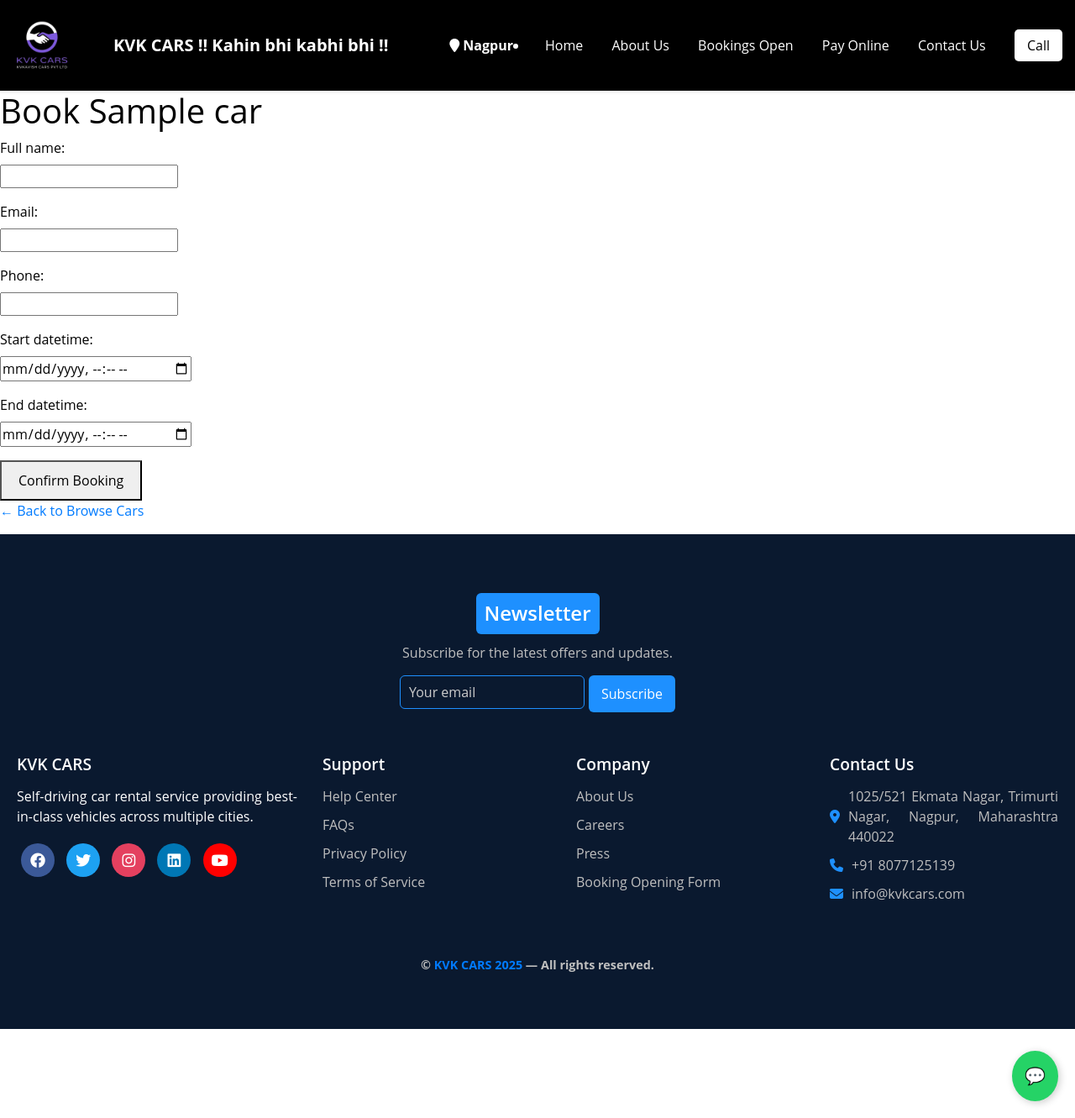
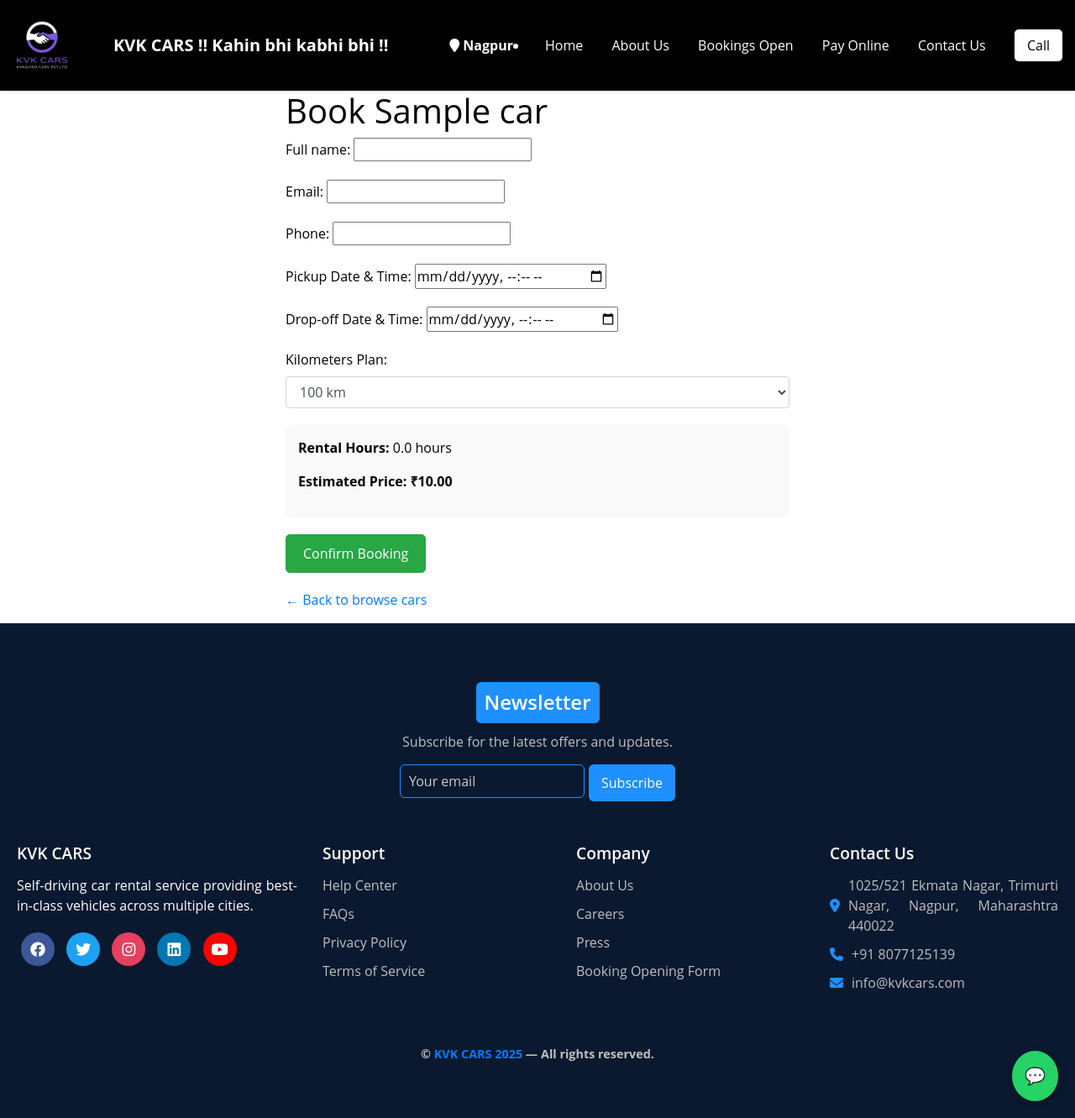
Before and after one commit to nehal2244/kvk_cars, a Django app: page /cars/book/1/ in a window 1280 px wide. Shown: the whole page at 84% size. Run offline with Django 5.2, Linux system fonts and the light colour scheme; tables that the repository leaves empty hold one stand-in row (values such as "Sample post"); some libraries are stand-ins or nearby versions.

Commit message:
Updated Django project

```diff
--- a/car_rental/views.py
+++ b/car_rental/views.py
@@ -143,47 +143,55 @@
 def car_book(request, pk):
     car = get_object_or_404(Car, pk=pk)
 
-    # Get query parameters from URL
+    # Get parameters from GET request
     start_date = request.GET.get('start_date')
+    start_time = request.GET.get('start_time') or "10:00 AM"
     end_date = request.GET.get('end_date')
-    hours = request.GET.get('hours') or "0"
-    kms = request.GET.get('kms') or "0"
-    price = request.GET.get('price') or "0"
+    end_time = request.GET.get('end_time') or "10:00 AM"
+    kms = request.GET.get('kms') or "100km"
+
+    # Parse datetime and calculate hours
+    hours_float = 0.0
+    try:
+        start_datetime = make_aware(datetime.strptime(f"{start_date} {start_time}", "%Y-%m-%d %I:%M %p"))
+        end_datetime = make_aware(datetime.strptime(f"{end_date} {end_time}", "%Y-%m-%d %I:%M %p"))
+        hours_float = round((end_datetime - start_datetime).total_seconds() / 3600, 2)
+    except:
+        start_datetime = None
+        end_datetime = None
+
+    # Calculate all price tiers
+    try:
+        price = float(car.calculate_price(hours_float, kms))
+    except:
+        price = 0.0
 
     try:
-        hours = float(hours)
-        kms = float(kms)
-        price = float(price)
-    except ValueError:
-        hours = kms = price = 0
+        price_100 = round(car.calculate_price(hours_float, '100km'), 2)
+        price_200 = round(car.calculate_price(hours_float, '200km'), 2)
+        price_300 = round(car.calculate_price(hours_float, '300km'), 2)
+        price_unlimited = round(car.calculate_price(hours_float, 'unlimited'), 2)
+    except:
+        price_100 = price_200 = price_300 = price_unlimited = 0.0
 
-    # Try converting dates to datetime objects
-    start_datetime = end_datetime = None
-    try:
-        if start_date:
-            start_datetime = make_aware(datetime.strptime(start_date + " 10:00 AM", "%Y-%m-%d %I:%M %p"))
-        if end_date:
-            end_datetime = make_aware(datetime.strptime(end_date + " 10:00 AM", "%Y-%m-%d %I:%M %p"))
-    except Exception:
-        pass
-
-    # Set initial data for form
+    # Pre-fill form dates
     initial_data = {}
     if start_datetime:
         initial_data['start_datetime'] = start_datetime
     if end_datetime:
         initial_data['end_datetime'] = end_datetime
 
+    # Form handling
     if request.method == 'POST':
         form = BookingForm(request.POST)
         if form.is_valid():
             data = form.cleaned_data
-
             if data['end_datetime'] <= data['start_datetime']:
                 form.add_error('end_datetime', 'End datetime must be after start datetime.')
-            elif data['start_datetime'] < datetime.now().astimezone():
+            elif data['start_datetime'] < timezone.now():
                 form.add_error('start_datetime', 'Start datetime cannot be in the past.')
             else:
+                # Create booking object
                 booking = Booking.objects.create(
                     car=car,
                     start_datetime=data['start_datetime'],
@@ -191,29 +199,34 @@
                     user_email=data['email']
                 )
 
-                # Approval link
+                # Create approval link
                 approval_link = request.build_absolute_uri(
                     reverse('approve_booking', args=[str(booking.approval_token)])
                 )
 
-                # Email content
+                # Email message with full booking details
                 message = (
-                    f"New booking request for {car.name}\n\n"
-                    f"Name: {data['full_name']}\n"
+                    f"🚗 Booking Request: {car.name}\n\n"
+                    f"Full Name: {data['full_name']}\n"
                     f"Email: {data['email']}\n"
-                    f"Phone: {data['phone']}\n"
-                    f"Start: {data['start_datetime']}\n"
-                    f"End: {data['end_datetime']}\n\n"
-                    f"To approve this booking, click:\n{approval_link}"
+                    f"Phone: {data['phone']}\n\n"
+                    f"Pickup Date & Time: {data['start_datetime'].strftime('%d-%m-%Y %H:%M')}\n"
+                    f"Drop-off Date & Time: {data['end_datetime'].strftime('%d-%m-%Y %H:%M')}\n"
+                    f"Kilometers Plan: {kms}\n"
+                    f"Rental Hours: {hours_float} hours\n"
+                    f"Estimated Price: ₹{price:.2f}\n\n"
+                    f"✅ Approve here: {approval_link}"
                 )
 
+                # Send email to manager
                 send_mail(
-                    subject=f"Booking Request for {car.name}",
+                    subject=f"New Booking Request - {car.name}",
                     message=message,
                     from_email=settings.DEFAULT_FROM_EMAIL,
                     recipient_list=[settings.MANAGER_EMAIL],
                     fail_silently=False,
                 )
+
                 return redirect('booking_pending')
     else:
         form = BookingForm(initial=initial_data)
@@ -222,11 +235,18 @@
         'car': car,
         'form': form,
         'start_date': start_date,
+        'start_time': start_time,
         'end_date': end_date,
-        'hours': hours,
+        'end_time': end_time,
+        'hours': hours_float,
         'kms': kms,
         'price': price,
+        'price_100': price_100,
+        'price_200': price_200,
+        'price_300': price_300,
+        'price_unlimited': price_unlimited,
     }
+
     return render(request, 'car_book.html', context)
 
 def booking_pending(request):
--- a/kvk_cars/settings.py
+++ b/kvk_cars/settings.py
@@ -23,9 +23,7 @@
 # DEBUG = os.getenv('DJANGO_DEBUG', 'False').lower() in ('true', '1')
 
 # ALLOWED_HOSTS = os.getenv('DJANGO_ALLOWED_HOSTS', '69.62.80.9,kvkcars.com,www.kvkcars.com').split(',')
-# DEBUG = False
-
-
+DEBUG = False
 ALLOWED_HOSTS = ['69.62.80.9', 'kvkcars.com', 'www.kvkcars.com']
 
 # DEBUG = True
--- a/templates/booking_pending.html
+++ b/templates/booking_pending.html
@@ -1,5 +1,6 @@
 {% extends "base.html" %}
 {% block content %}
 <h2>Thank you! Your booking request was sent and is pending approval.</h2>
+<h2>Thanks for your booking! We'll reach out on WhatsApp once it's approved.</h2>
 <a href="{% url 'browse_cars' %}">Back to browse cars</a>
 {% endblock %}
--- a/templates/browse_cars.html
+++ b/templates/browse_cars.html
@@ -592,9 +592,11 @@
 
 
 
-<a href="{% url 'car_book' car.id %}?start_date={{ start_date }}&end_date={{ end_date }}&hours={{ hours }}&kms={{ kms }}&price={{ calculated_price }}" class="btn btn-primary">
-  Book Now
+<a href="{% url 'car_book' car.id %}?start_date={{ start_date }}&start_time={{ start_time }}&end_date={{ end_date }}&end_time={{ end_time }}&kms=100km">
+    Book Now
 </a>
+
+
 
           </div>
         </div>
--- a/templates/car_book.html
+++ b/templates/car_book.html
@@ -2,44 +2,114 @@
 {% load static %}
 
 {% block content %}
+<div class="booking-container" style="max-width: 600px; margin: auto;">
   <h1>Book {{ car.name }}</h1>
 
   <form method="post" novalidate>
     {% csrf_token %}
     {{ form.non_field_errors }}
 
-    <p>
-      <label for="{{ form.full_name.id_for_label }}">{{ form.full_name.label }}:</label><br>
+    <div class="form-group">
+      <label for="{{ form.full_name.id_for_label }}">{{ form.full_name.label }}:</label>
       {{ form.full_name }}
       {{ form.full_name.errors }}
-    </p>
+    </div>
 
-    <p>
-      <label for="{{ form.email.id_for_label }}">{{ form.email.label }}:</label><br>
+    <div class="form-group">
+      <label for="{{ form.email.id_for_label }}">{{ form.email.label }}:</label>
       {{ form.email }}
       {{ form.email.errors }}
-    </p>
+    </div>
 
-    <p>
-      <label for="{{ form.phone.id_for_label }}">{{ form.phone.label }}:</label><br>
+    <div class="form-group">
+      <label for="{{ form.phone.id_for_label }}">{{ form.phone.label }}:</label>
       {{ form.phone }}
       {{ form.phone.errors }}
-    </p>
+    </div>
 
-    <p>
-      <label for="{{ form.start_datetime.id_for_label }}">{{ form.start_datetime.label }}:</label><br>
+    <div class="form-group">
+      <label for="{{ form.start_datetime.id_for_label }}">Pickup Date & Time:</label>
       {{ form.start_datetime }}
       {{ form.start_datetime.errors }}
-    </p>
+    </div>
 
-    <p>
-      <label for="{{ form.end_datetime.id_for_label }}">{{ form.end_datetime.label }}:</label><br>
+    <div class="form-group">
+      <label for="{{ form.end_datetime.id_for_label }}">Drop-off Date & Time:</label>
       {{ form.end_datetime }}
       {{ form.end_datetime.errors }}
-    </p>
+    </div>
 
-    <button type="submit" style="padding:10px 20px;">Confirm Booking</button>
+    <div class="form-group">
+      <label for="kmsSelect">Kilometers Plan:</label>
+      <select name="kms" id="kmsSelect" class="form-control" required>
+        <option value="100km" {% if kms == '100km' %}selected{% endif %}>100 km</option>
+        <option value="200km" {% if kms == '200km' %}selected{% endif %}>200 km</option>
+        <option value="300km" {% if kms == '300km' %}selected{% endif %}>300 km</option>
+        <option value="unlimited" {% if kms == 'unlimited' %}selected{% endif %}>Unlimited</option>
+      </select>
+    </div>
+
+    <input type="hidden" name="kms_hidden" id="kmsHidden" value="{{ kms }}">
+
+    <div class="form-summary" style="margin-top: 20px; padding: 15px; background-color: #f9f9f9; border-radius: 6px;">
+      <p><strong>Rental Hours:</strong> {{ hours }} hours</p>
+      <p><strong>Estimated Price:</strong> <strong id="priceDisplay">₹{{ price|floatformat:2 }}</strong></p>
+    </div>
+
+    <button type="submit" class="btn btn-success" style="margin-top: 20px; padding: 10px 20px; border-radius: 5px;">
+      Confirm Booking
+    </button>
   </form>
 
-  <p><a href="{% url 'browse_cars' %}">← Back to Browse Cars</a></p>
+  <p style="margin-top: 20px;"><a href="{% url 'browse_cars' %}">← Back to browse cars</a></p>
+</div>
+
+<script>
+  document.addEventListener('DOMContentLoaded', function () {
+    const kmsSelect = document.getElementById("kmsSelect");
+    const kmsHidden = document.getElementById("kmsHidden");
+    const priceDisplay = document.getElementById("priceDisplay");
+
+    const startInput = document.getElementById("{{ form.start_datetime.auto_id }}");
+    const endInput = document.getElementById("{{ form.end_datetime.auto_id }}");
+
+    function getDateParts(val) {
+      if (!val) return [null, null];
+      const [date, time] = val.split('T');
+      return [date, time];
+    }
+
+    function updatePrice() {
+      const [startDate, startTime] = getDateParts(startInput.value);
+      const [endDate, endTime] = getDateParts(endInput.value);
+      const kms = kmsSelect.value;
+
+      if (!startDate || !startTime || !endDate || !endTime) return;
+
+      kmsHidden.value = kms;
+
+      const url = `/get_dynamic_prices/?start_date=${startDate}&start_time=${startTime}&end_date=${endDate}&end_time=${endTime}`;
+
+      fetch(url)
+        .then(res => res.json())
+        .then(data => {
+          const carPrices = data.prices?.["{{ car.id }}"];
+          if (carPrices && carPrices[kms]) {
+            priceDisplay.textContent = "₹" + parseFloat(carPrices[kms]).toFixed(2);
+          } else {
+            priceDisplay.textContent = "₹0.00";
+          }
+        })
+        .catch(err => {
+          console.error("Failed to fetch dynamic price:", err);
+        });
+    }
+
+    kmsSelect.addEventListener('change', updatePrice);
+    startInput.addEventListener('change', updatePrice);
+    endInput.addEventListener('change', updatePrice);
+
+    updatePrice(); // Trigger initially
+  });
+</script>
 {% endblock %}
```
